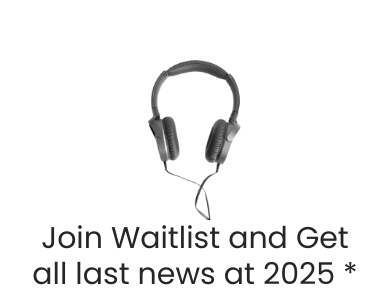
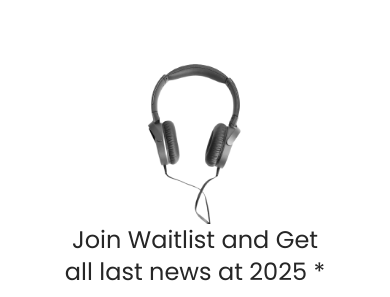
Before and after one commit to Leoneldev532/template-smad-4-waitlist, a plain HTML site: page index.html in a window 390 px wide. Shown: the part 110-407 px from the top of the page. Drawn offline with nearby package versions, Linux system fonts and the light colour scheme.

Commit message:
first commit

```diff
--- a/index.html
+++ b/index.html
@@ -10,18 +10,18 @@
         <title>template Form</title>
 
     </head>
-    <body class=" flex  md:flex-row flex-col  bg-white relative lg:overflow-hidden  w-full justify-center items-center  lg:justify-start min-h-screen lg:items-start ">
+    <body class=" flex  lg:flex-row flex-col  bg-white relative lg:overflow-hidden  w-full justify-center items-center  lg:justify-start min-h-screen lg:items-start ">
 
-      <div class="  z-0 overflow-hidden w-full md:w-1/2 lg:h-full
+      <div class="  z-0 overflow-hidden w-full lg:w-1/2 lg:h-full
        relative items-center  justify-center lg:items-start   ">
         <img src="./assets/casque.png" class=" w-36 w-full h-56 lg:h-[54rem] relative lg:-top-28 object-contain"  />
       </div>
 
 
-<div class="h-full w-16 hidden lg:flex md:rotate-0  justify-center top-0 left-0 items-start bg-neutral-800 relative">
+<div class="h-full w-16 hidden lg:flex lg:rotate-0  justify-center top-0 left-0 items-start bg-neutral-800 relative">
     <div class="h-screen w-[0.01rem] bg-neutral-700 absolute top-0 left-0 "></div>
 
-    <div class="absolute  border top-[250px]  overflow-hidden  bg-white -left-[65%] md:-left-[35%]
+    <div class="absolute  border top-[250px]  overflow-hidden  bg-white -left-[65%] lg:-left-[35%]
     h-56
     w-12 rounded-full  gap-2">
 
@@ -59,7 +59,7 @@
      <form class="flex flex-col max-w-lg lg:min-h-screen  relative  z-10 gap-y-3
       text-left gap-y-3  px-8 justify-center items-center">
 
-          <h2 class="text-3xl md:text-4xl text-neutral-800 text-center w-full  text-balance"> Join Waitlist and Get all last news at 2025 * </h2>
+          <h2 class="text-2xl lg:text-4xl text-neutral-800 text-center w-full  text-balance"> Join Waitlist and Get all last news at 2025 * </h2>
 
           <p class="text-md sm:text-md text-balance text-center text-neutral-500">
             Join our extensive waitlist today and become a privileged member.      </p>
```
